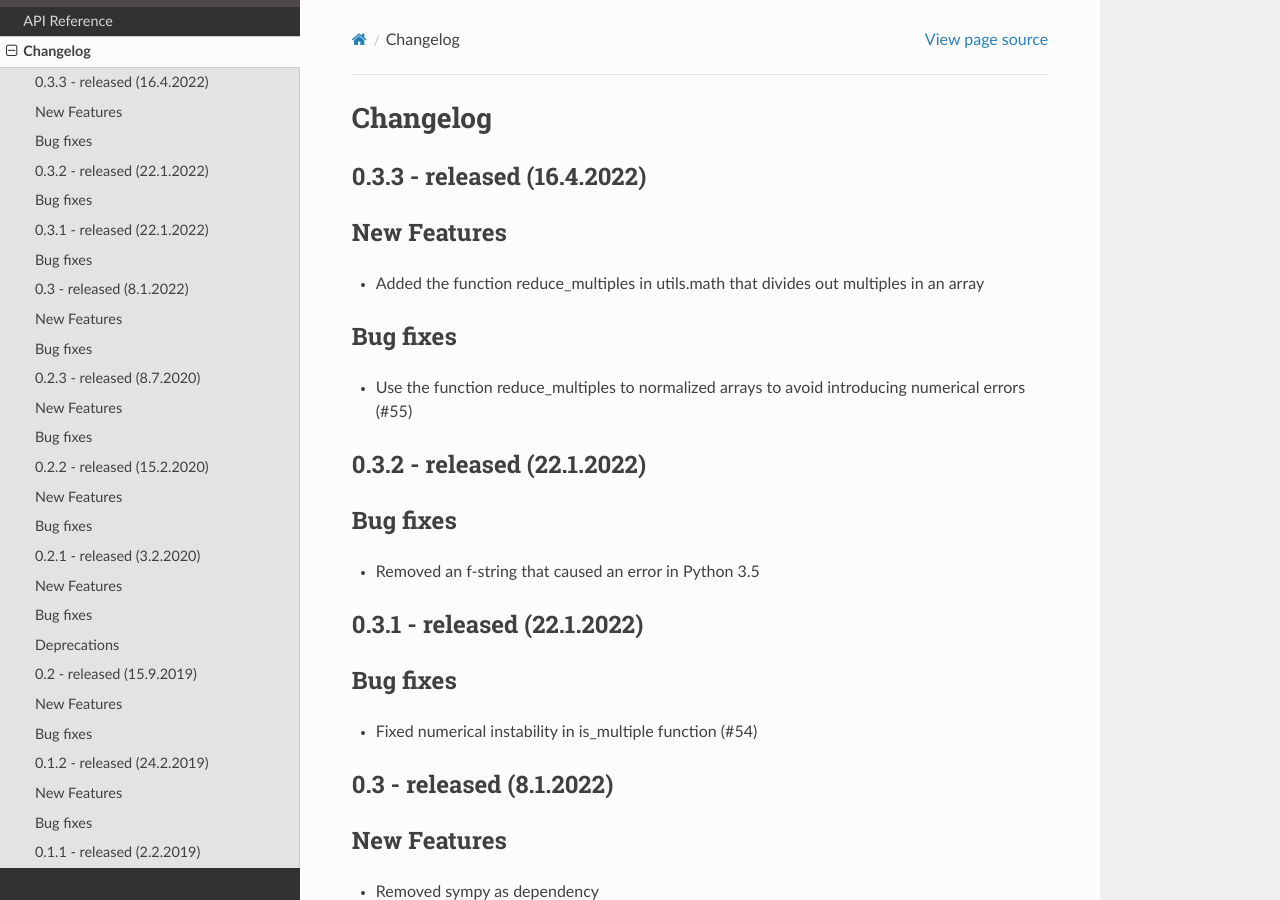
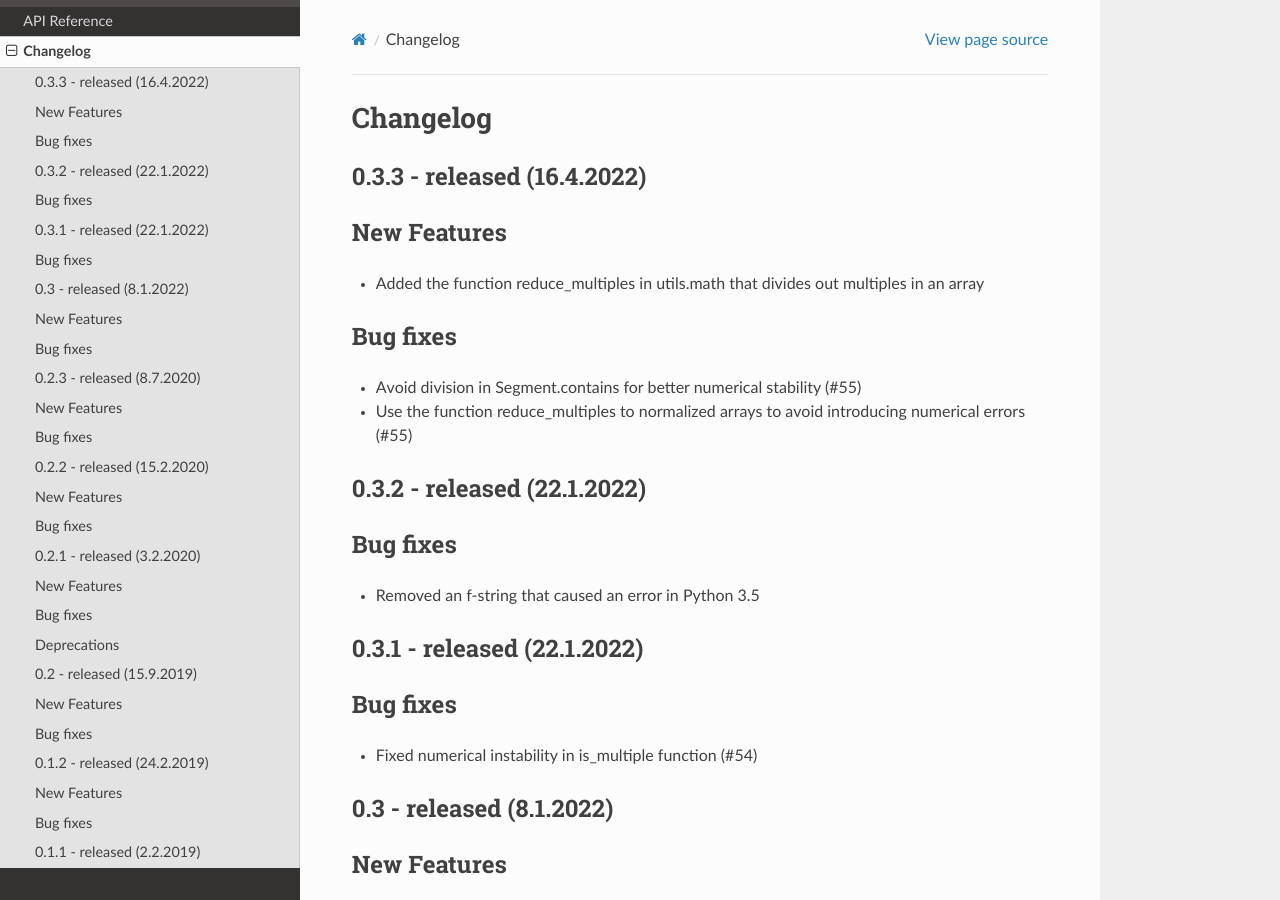
Before and after one commit to jan-mue/geometer, a Sphinx documentation site: the page built from docs/changelog.rst, in a window 1280 px wide and 900 px high. Built offline with Sphinx 7.4.7 and the Read the Docs theme 2.0.0, drawn with Linux system fonts in a browser that asks for light colours.

Commit message:
update changelog

```diff
--- a/docs/changelog.rst
+++ b/docs/changelog.rst
@@ -13,6 +13,7 @@ New Features
 Bug fixes
 ---------
 
+- Avoid division in Segment.contains for better numerical stability (#55)
 - Use the function reduce_multiples to normalized arrays to avoid introducing numerical errors (#55)
 
 0.3.2 - released (22.1.2022)
```
